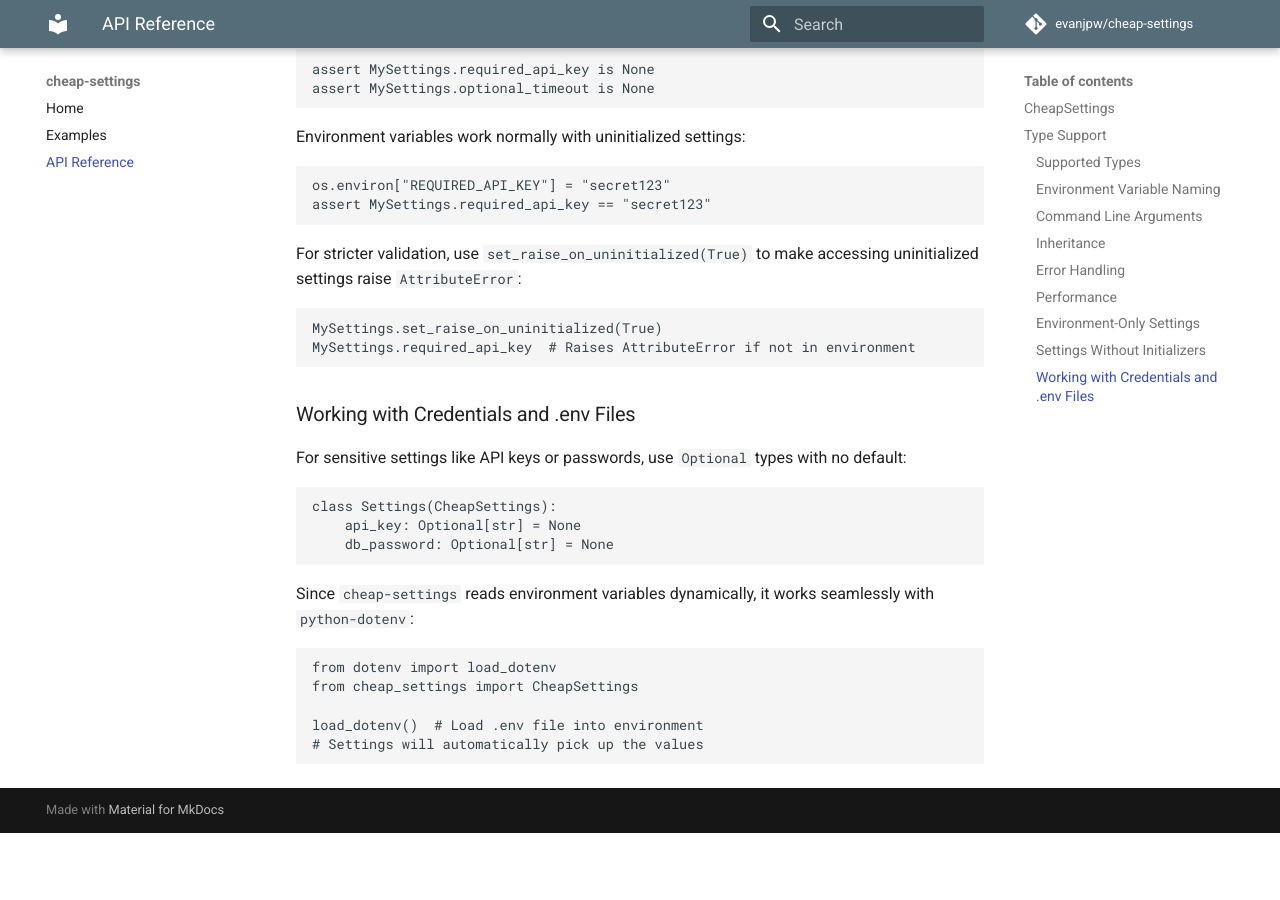
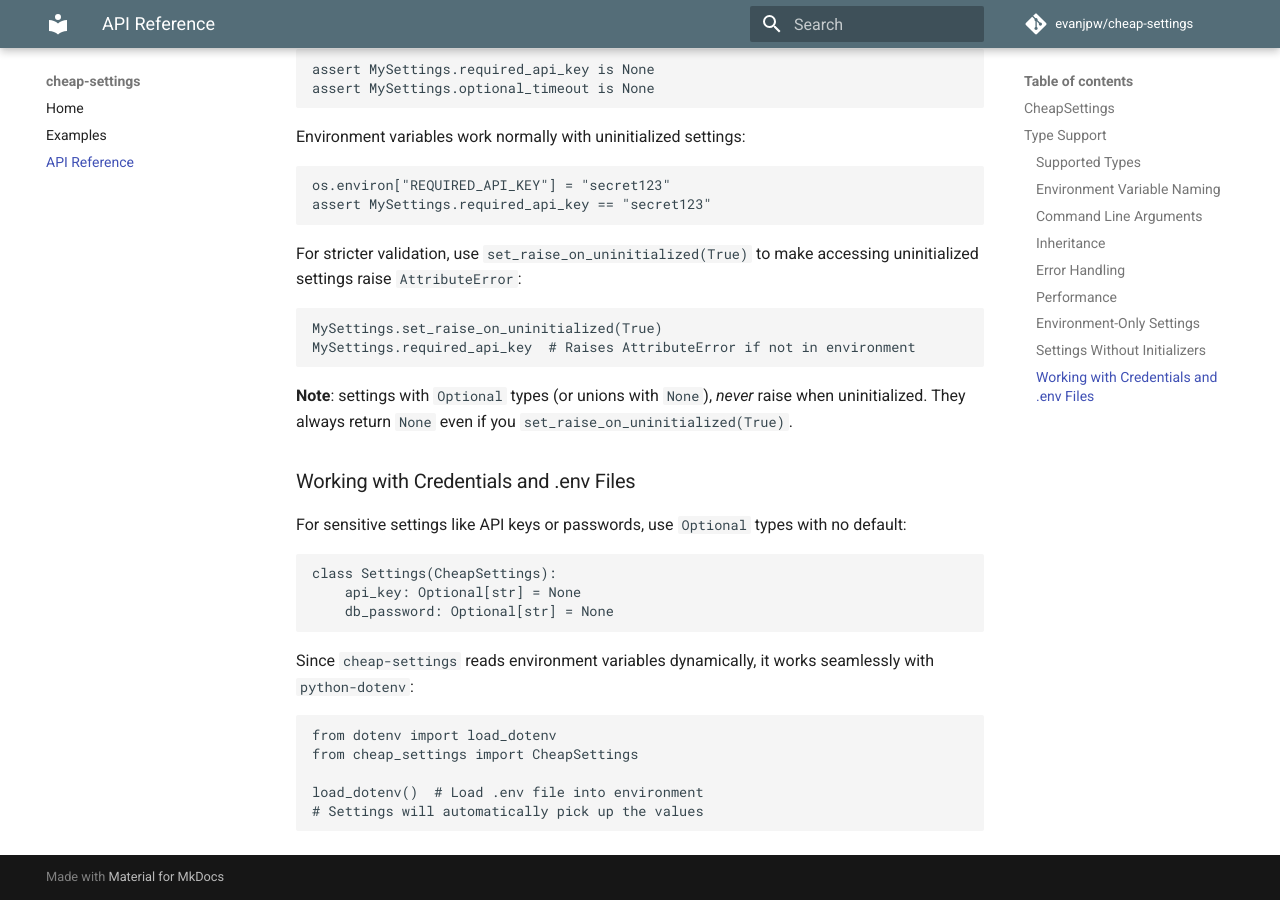
Before and after one commit to evanjpw/cheap-settings, an MkDocs documentation site: the page built from docs/api.md, in a window 1280 px wide and 900 px high, scrolled down 2696 px. Built offline with MkDocs 1.6.1 and Material for MkDocs 9.7.7, drawn with Linux system fonts in a browser that asks for light colours; comment, search, counter and statistics services are not loaded; before the commit the page ends 3529 px from its top, so only the background shows below that.

````diff
--- a/docs/api.md
+++ b/docs/api.md
@@ -118,6 +118,9 @@ MySettings.set_raise_on_uninitialized(True)
 MySettings.required_api_key  # Raises AttributeError if not in environment
 ```
 
+**Note**: settings with `Optional` types (or unions with `None`), _never_ raise when uninitialized.
+They always return `None` even if you `set_raise_on_uninitialized(True)`.
+
 ### Working with Credentials and .env Files
 
 For sensitive settings like API keys or passwords, use `Optional` types with no default:
````
Also changed, not shown: README.md (+1 -1 lines), 1 other file.
